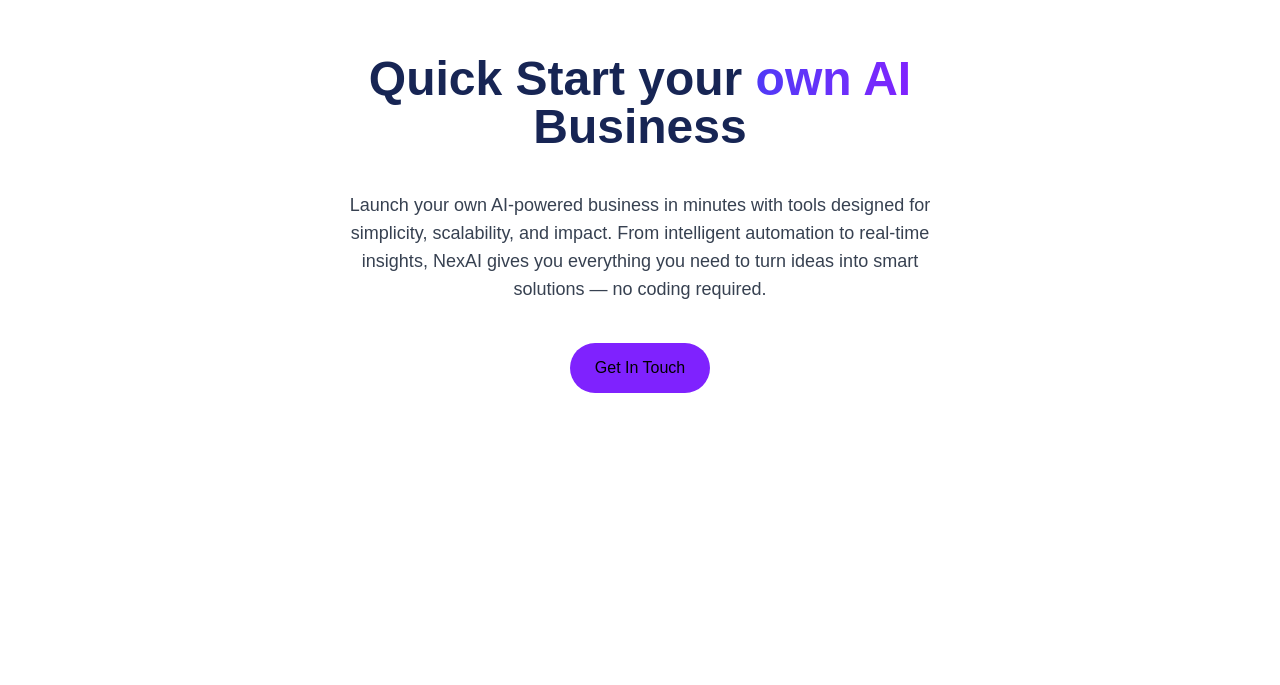
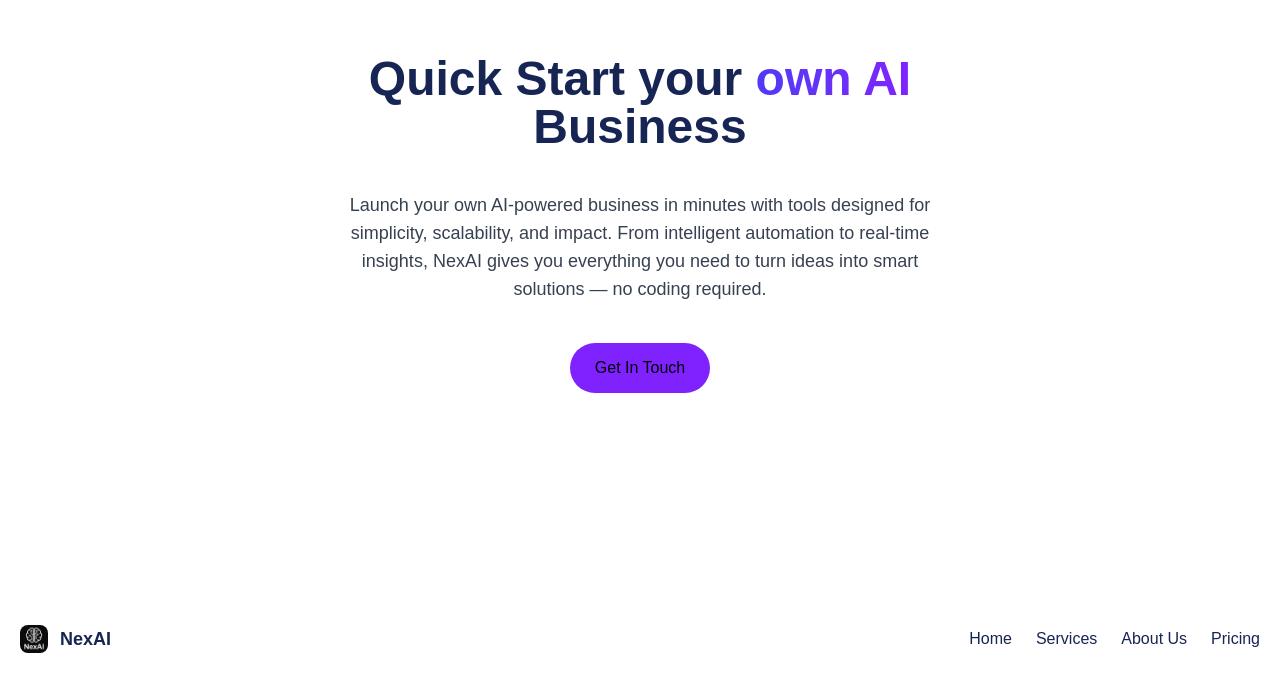
Before and after one commit to Muhammad7878/landing-page, a React (Vite) app: page / in a window 1280 px wide. Shown: the part 2985-3670 px from the top of the page. Before the commit the page ends 3498 px from the top, so only its background shows below. Built offline with nearby package versions, Linux system fonts and the light colour scheme.

Commit message:
Finished the footer

```diff
--- a/src/components/elements/Footer.tsx
+++ b/src/components/elements/Footer.tsx
@@ -1,9 +1,36 @@
-import React from 'react'
+import React from "react";
+import Container from "../shared/Container";
+import { useThemeStore } from "../../store/ThemeStore";
+import logoLight from "../../assets/logo-for-light.png";
+import logoDark from "../../assets/logo-for-dark.png";
+import { navItems } from "./Navbar";
+import NavItem from "../shared/NavItem";
 
 const Footer = () => {
+  const { theme } = useThemeStore();
+
   return (
-    <div></div>
-  )
-}
+    <footer className="relative pt-28 rounded-t-3xl bg-box-bg">
+      <Container className="pb-8">
+        <div className="flex flex-col md:flex-row justify-between items-center">
+          <div className="flex items-center gap-3 mb-4 md:mb-0">
+            {theme === "dark" ? (
+              <img src={logoDark} alt="" className="rounded-lg w-7 h-7" />
+            ) : (
+              <img src={logoLight} alt="" className="rounded-lg w-7 h-7" />
+            )}
+            <span className="text-lg font-semibold text-heading-1">NexAI</span>
+          </div>
+        <ul className="flex gap-6 text-heading-1">
+          {navItems.map((item,key)=>(
+            <NavItem key={key} href={item.href} text={item.text} />
+          ))}
+        </ul>
+        </div>
 
-export default Footer
+      </Container>
+    </footer>
+  );
+};
+
+export default Footer;
--- a/src/components/elements/Navbar.tsx
+++ b/src/components/elements/Navbar.tsx
@@ -5,7 +5,7 @@
 import { useEffect } from "react";
 import { useThemeStore } from "../../store/ThemeStore";
 import BtnLink from "../shared/BtnLink";
-const navItems = [
+export const navItems = [
   { href: "#", text: "Home" },
   { href: "#services", text: "Services" },
   { href: "#about-us", text: "About Us" },
```
